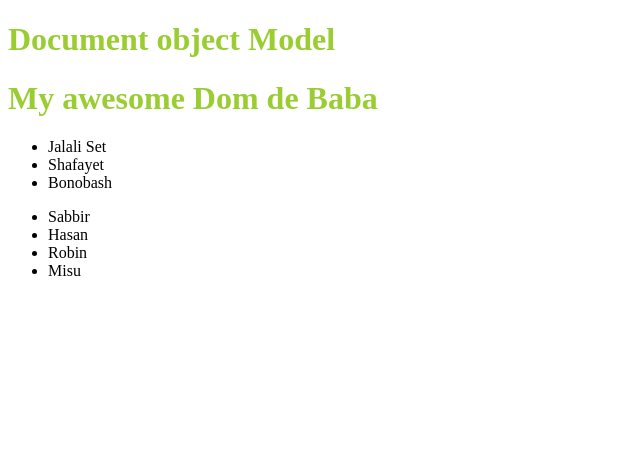
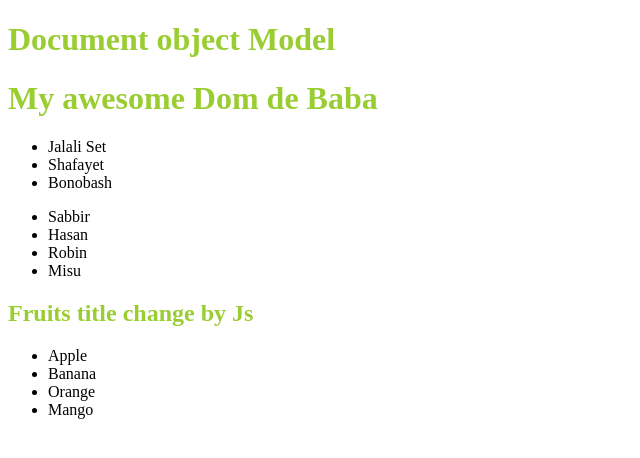
Before and after one commit to SabbirReturn/fundamental_of_dom-repo, a plain HTML site: page tour of dom/index.html in a window 1280 px wide. Shown: the whole page, without its empty margins (0-640 px from the left). Drawn offline with Linux system fonts and the light colour scheme.

Commit message:
using class and id name

```diff
--- a/tour of dom/index.html
+++ b/tour of dom/index.html
@@ -23,6 +23,15 @@
             <li>Robin</li>
             <li>Misu</li>
         </ul>
+        <section>
+            <h1 id="fruits-title">Fruits Name</h1>
+            <ul>
+                <li class="fruits-name">Apple</li>
+                <li class="fruits-name">Banana</li>
+                <li class="fruits-name">Orange</li>
+                <li>Mango</li>
+            </ul>
+        </section>
     </main>
     <script src="js/index.js"></script>
 </body>
--- a/tour of dom/js/index.js
+++ b/tour of dom/js/index.js
@@ -3,11 +3,19 @@ let liCollection = document.getElementsByTagName('li');
 // console.log(liCollection);
 for(let li of liCollection){
     let liText = li.innerText;
-    console.log(liText);
+    // console.log(liText);
 }
 
 let allHeadings = document.getElementsByTagName('h1');
 for(let heading of allHeadings){
     let headingText = heading.innerText;
-    console.log(headingText);
+    // console.log(headingText);
 }
+
+let title = document.getElementById('fruits-title');
+title.innerText = 'Fruits title change by Js'
+
+let names = document.getElementsByClassName('fruits-name')
+for(let name of names){
+    console.log(name.innerText)
+}
```
